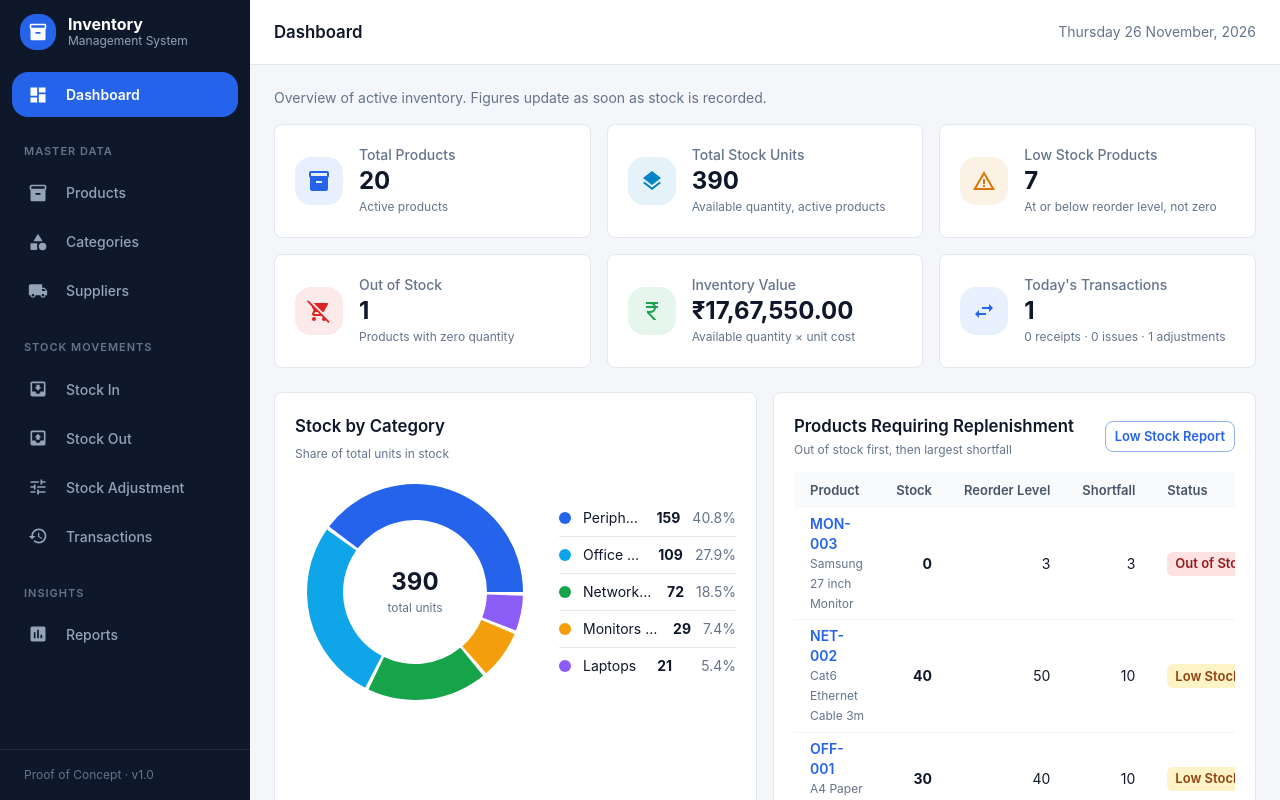
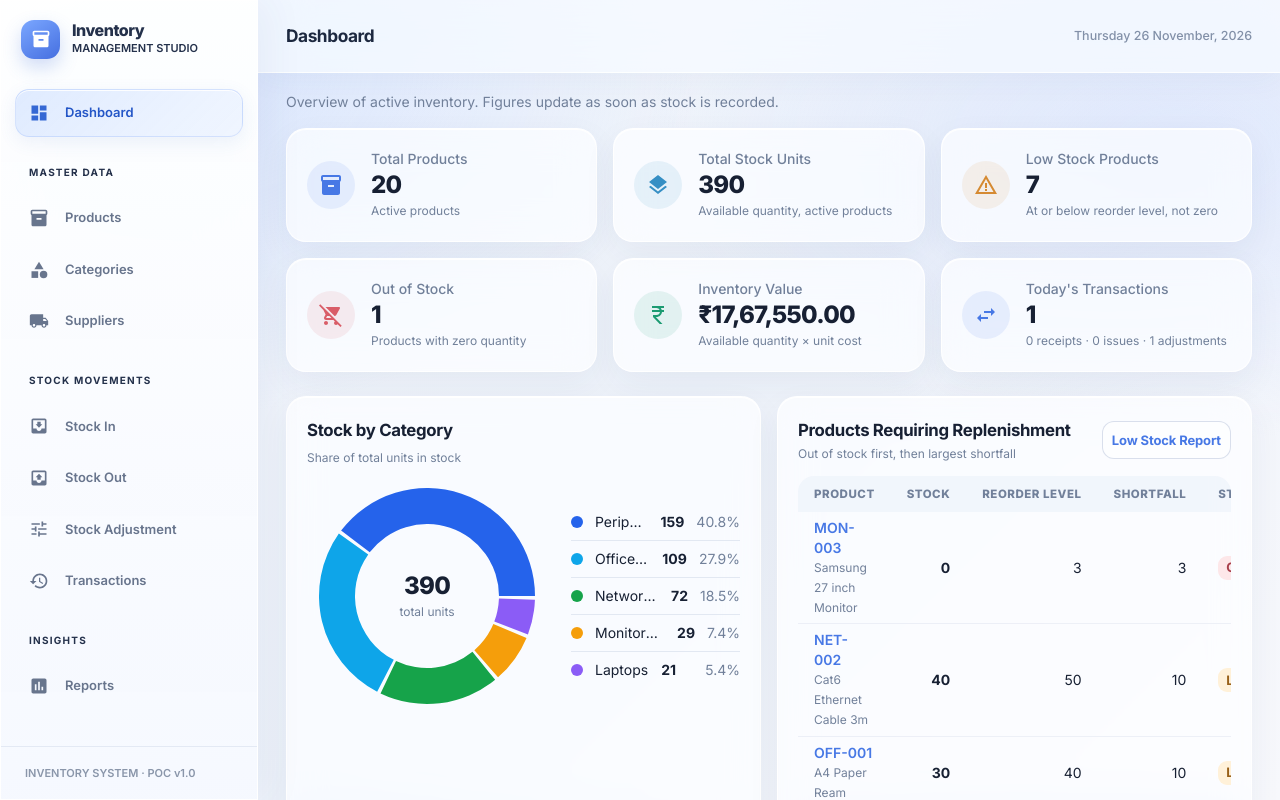
Before and after one commit to geetha-2005-art/Inventory_system_geetha, a React (Vite) app: page / in a window 1280 px wide. Shown: the top 800 px of the page. Built offline with nearby package versions, Linux system fonts and the light colour scheme.

Commit message:
Refresh UI with Apple-inspired liquid glass styling

```diff
--- a/src/index.css
+++ b/src/index.css
@@ -1,3 +1,163 @@
+@import url('https://fonts.googleapis.com/css2?family=Inter:wght@400;500;600;700;800&display=swap');
+
+:root {
+  font-family: 'Inter', -apple-system, BlinkMacSystemFont, 'Segoe UI', sans-serif;
+  color: #172033;
+  background: #eef3fb;
+  font-synthesis: none;
+  text-rendering: optimizeLegibility;
+  -webkit-font-smoothing: antialiased;
+  -moz-osx-font-smoothing: grayscale;
+  font-optical-sizing: auto;
+}
+
+* { box-sizing: border-box; }
+html { min-width: 320px; min-height: 100%; background: #eef3fb; }
 body {
   margin: 0;
+  min-width: 320px;
+  min-height: 100vh;
+  background:
+    radial-gradient(ellipse at 12% 8%, rgba(180, 205, 255, .42), transparent 34%),
+    radial-gradient(ellipse at 92% 18%, rgba(209, 222, 255, .52), transparent 32%),
+    linear-gradient(135deg, #f4f7fd 0%, #edf2fa 52%, #f7f8fc 100%);
+  background-attachment: fixed;
 }
+button, input, textarea, select { font: inherit; }
+::selection { color: #163b91; background: rgba(111, 157, 255, .22); }
+#root { min-height: 100vh; }
+
+.app-shell { min-height: 100vh; }
+.app-main { position: relative; min-height: 100vh; }
+.app-main-content { width: 100%; padding-bottom: 40px; }
+.app-sidebar {
+  color: #24314b;
+  background: linear-gradient(180deg, rgba(255,255,255,.88), rgba(245,248,255,.78));
+}
+.app-sidebar .MuiTypography-root { color: inherit; }
+.app-sidebar .MuiTypography-root[variant="overline"] {
+  color: #8b97ad;
+  font-weight: 700;
+  letter-spacing: 1.25px;
+}
+.app-sidebar .MuiListItemButton-root {
+  color: #68758d;
+  min-height: 44px;
+  margin: 4px 14px;
+  padding: 9px 13px;
+  border: 1px solid transparent;
+  border-radius: 14px;
+  transition: background .2s ease, color .2s ease, transform .2s ease, box-shadow .2s ease;
+}
+.app-sidebar .MuiListItemButton-root:hover {
+  color: #243b69;
+  background: rgba(255,255,255,.74);
+  border-color: rgba(255,255,255,.9);
+  transform: translateX(2px);
+}
+.app-sidebar .MuiListItemButton-root.Mui-selected {
+  color: #2456c7;
+  background: linear-gradient(135deg, rgba(222,234,255,.96), rgba(239,245,255,.88));
+  border-color: rgba(125,164,245,.24);
+  box-shadow: 0 5px 18px rgba(66,111,202,.09), inset 0 1px 0 rgba(255,255,255,.9);
+}
+.app-sidebar .MuiListItemButton-root.Mui-selected .MuiListItemIcon-root { color: #3568d4; }
+.app-sidebar .MuiListItemIcon-root { color: inherit; min-width: 36px; }
+.app-sidebar .MuiListItemText-primary { font-size: 13px; font-weight: 600; }
+.app-sidebar .sidebar-brand-mark {
+  background: linear-gradient(145deg, #7ba7ff, #456fe0);
+  box-shadow: 0 8px 18px rgba(71,116,218,.25);
+}
+.app-sidebar .sidebar-footer {
+  border-top: 1px solid rgba(132,151,184,.16);
+  color: #8a96aa;
+}
+
+.app-header.MuiAppBar-root {
+  color: #1d2940;
+  background: rgba(249,251,255,.72);
+  border-bottom: 1px solid rgba(255,255,255,.82);
+  box-shadow: 0 8px 30px rgba(57,78,117,.045);
+  -webkit-backdrop-filter: saturate(180%) blur(24px);
+  backdrop-filter: saturate(180%) blur(24px);
+}
+.app-header .MuiToolbar-root { min-height: 72px; }
+.app-header .MuiTypography-h6 { font-size: 1.08rem; font-weight: 700; letter-spacing: -.025em; }
+.app-header .MuiTypography-body2 { color: #8290a8; font-size: .78rem; font-weight: 500; }
+
+.app-main .MuiPaper-root {
+  border: 1px solid rgba(255,255,255,.88);
+  border-radius: 20px;
+  background: rgba(255,255,255,.68);
+  box-shadow: 0 12px 34px rgba(39,58,96,.055), inset 0 1px 0 rgba(255,255,255,.92);
+  -webkit-backdrop-filter: blur(18px) saturate(150%);
+  backdrop-filter: blur(18px) saturate(150%);
+}
+.app-main .MuiButton-root {
+  min-height: 38px;
+  border-radius: 12px;
+  font-weight: 650;
+  letter-spacing: -.01em;
+  transition: transform .18s ease, box-shadow .18s ease, background .18s ease;
+}
+.app-main .MuiButton-contained {
+  color: #fff;
+  background: linear-gradient(135deg, #5d8df4, #3869d7);
+  box-shadow: 0 7px 16px rgba(61,108,218,.2);
+}
+.app-main .MuiButton-contained:hover {
+  background: linear-gradient(135deg, #4e80e9, #2f5fc9);
+  box-shadow: 0 9px 20px rgba(61,108,218,.26);
+  transform: translateY(-1px);
+}
+.app-main .MuiButton-outlined {
+  border-color: rgba(112,137,181,.26);
+  background: rgba(255,255,255,.56);
+}
+.app-main .MuiOutlinedInput-root {
+  border-radius: 12px;
+  background: rgba(255,255,255,.76);
+}
+.app-main .MuiOutlinedInput-notchedOutline { border-color: rgba(139,157,190,.28); }
+.app-main .MuiOutlinedInput-root:hover .MuiOutlinedInput-notchedOutline { border-color: rgba(91,132,213,.55); }
+.app-main .MuiOutlinedInput-root.Mui-focused .MuiOutlinedInput-notchedOutline {
+  border-color: #6d93e8;
+  border-width: 1.5px;
+  box-shadow: 0 0 0 3px rgba(109,147,232,.12);
+}
+.app-main .MuiTableContainer-root { border-radius: 16px; }
+.app-main .MuiTableHead-root .MuiTableCell-root {
+  color: #71809a;
+  background: rgba(239,244,252,.78);
+  font-size: .72rem;
+  font-weight: 750;
+  letter-spacing: .045em;
+  text-transform: uppercase;
+}
+.app-main .MuiTableCell-root { border-bottom-color: rgba(139,157,190,.13); }
+.app-main .MuiTableBody-root .MuiTableRow-root:hover { background: rgba(234,241,255,.48); }
+.app-main .MuiChip-root { border-radius: 9px; font-weight: 650; }
+.app-main .MuiTabs-indicator { height: 3px; border-radius: 3px; }
+.app-main .MuiDialog-paper {
+  border: 1px solid rgba(255,255,255,.92);
+  border-radius: 22px;
+  background: rgba(250,252,255,.92);
+  box-shadow: 0 24px 70px rgba(34,49,81,.2);
+  -webkit-backdrop-filter: blur(24px);
+  backdrop-filter: blur(24px);
+}
+.app-main .MuiAlert-root { border-radius: 14px; }
+.app-main .MuiIconButton-root { border-radius: 11px; }
+.app-main .MuiPaginationItem-root { border-radius: 10px; }
+
+@media (max-width: 899px) {
+  .app-main { padding-left: 16px; padding-right: 16px; }
+  .app-header .MuiToolbar-root { min-height: 64px; }
+}
+@media (max-width: 599px) {
+  .app-main .MuiPaper-root { border-radius: 16px; }
+  .app-main .MuiTableCell-root { padding: 10px 12px; }
+}
+@media (prefers-reduced-motion: reduce) {
+  *, *::before, *::after { scroll-behavior: auto !important; transition-duration: .01ms !important; }
+}
--- a/src/layout/Header.jsx
+++ b/src/layout/Header.jsx
@@ -12,25 +12,24 @@ const todayText = () =>
 export default function Header({ title, drawerWidth, onMenuClick }) {
   return (
     <AppBar
+      className="app-header"
       position="fixed"
       elevation={0}
       sx={{
         width: { md: `calc(100% - ${drawerWidth}px)` },
         ml: { md: `${drawerWidth}px` },
-        bgcolor: '#ffffff',
         color: 'text.primary',
         border: 'none',
-        borderBottom: '1px solid',
-        borderColor: 'divider',
+        borderBottom: '1px solid rgba(255,255,255,.82)',
         borderRadius: 0,
       }}
     >
-      <Toolbar>
+      <Toolbar sx={{ px: { xs: 2, md: 3.5 } }}>
         <IconButton
           edge="start"
           aria-label="open navigation"
           onClick={onMenuClick}
-          sx={{ mr: 2, display: { md: 'none' } }}
+          sx={{ mr: 2, display: { md: 'none' }, color: '#536b9c' }}
         >
           <MenuIcon />
         </IconButton>
--- a/src/layout/MainLayout.jsx
+++ b/src/layout/MainLayout.jsx
@@ -5,15 +5,18 @@ import Header from './Header';
 import Sidebar from './Sidebar';
 import { getPageTitle } from './navItems';
 
-const DRAWER_WIDTH = 250;
+const DRAWER_WIDTH = 258;
 
 const drawerPaperSx = {
   width: DRAWER_WIDTH,
   boxSizing: 'border-box',
-  backgroundColor: '#0f172a',
-  color: '#ffffff',
-  border: 'none',
+  background: 'rgba(247, 250, 255, 0.82)',
+  color: '#24314b',
+  border: '1px solid rgba(255,255,255,.9)',
   borderRadius: 0,
+  boxShadow: '10px 0 38px rgba(52, 76, 122, .055)',
+  backdropFilter: 'blur(26px) saturate(160%)',
+  WebkitBackdropFilter: 'blur(26px) saturate(160%)',
 };
 
 export default function MainLayout() {
@@ -23,7 +26,7 @@ export default function MainLayout() {
   const closeDrawer = () => setMobileOpen(false);
 
   return (
-    <Box sx={{ display: 'flex' }}>
+    <Box className="app-shell" sx={{ display: 'flex' }}>
       <Header
         title={getPageTitle(pathname)}
         drawerWidth={DRAWER_WIDTH}
@@ -31,7 +34,6 @@ export default function MainLayout() {
       />
 
       <Box component="nav" sx={{ width: { md: DRAWER_WIDTH }, flexShrink: { md: 0 } }}>
-        {/* Slide-out drawer for tablet / small screens */}
         <Drawer
           variant="temporary"
           open={mobileOpen}
@@ -45,7 +47,6 @@ export default function MainLayout() {
           <Sidebar onNavigate={closeDrawer} />
         </Drawer>
 
-        {/* Always-visible sidebar for desktop */}
         <Drawer
           variant="permanent"
           open
@@ -60,15 +61,16 @@ export default function MainLayout() {
 
       <Box
         component="main"
+        className="app-main"
         sx={{
           flexGrow: 1,
-          p: { xs: 2, md: 3 },
+          p: { xs: 2, md: 3.5 },
           minWidth: 0,
           width: { md: `calc(100% - ${DRAWER_WIDTH}px)` },
         }}
       >
-        <Toolbar /> {/* spacer so content starts below the fixed header */}
-        <Box sx={{ maxWidth: 1400, mx: 'auto' }}>
+        <Toolbar />
+        <Box className="app-main-content" sx={{ maxWidth: 1480, mx: 'auto' }}>
           <Outlet />
         </Box>
       </Box>
--- a/src/layout/Sidebar.jsx
+++ b/src/layout/Sidebar.jsx
@@ -3,7 +3,6 @@ import Inventory2Icon from '@mui/icons-material/Inventory2';
 import { Link, useLocation } from 'react-router-dom';
 import { NAV_ITEMS } from './navItems';
 
-// Menu sections shown in the sidebar (the order inside each section follows NAV_ITEMS)
 const GROUPS = [
   { title: '', paths: ['/'] },
   { title: 'Master Data', paths: ['/products', '/categories', '/suppliers'] },
@@ -15,15 +14,14 @@ export default function Sidebar({ onNavigate }) {
   const { pathname } = useLocation();
 
   return (
-    <Box sx={{ display: 'flex', flexDirection: 'column', height: '100%' }}>
-      {/* Brand */}
-      <Box sx={{ display: 'flex', alignItems: 'center', gap: 1.5, px: 2.5, minHeight: 64 }}>
+    <Box className="app-sidebar" sx={{ display: 'flex', flexDirection: 'column', height: '100%' }}>
+      <Box sx={{ display: 'flex', alignItems: 'center', gap: 1.5, px: 2.5, minHeight: 76 }}>
         <Box
+          className="sidebar-brand-mark"
           sx={{
-            width: 36,
-            height: 36,
-            borderRadius: 2,
-            bgcolor: 'primary.main',
+            width: 39,
+            height: 39,
+            borderRadius: '13px',
             color: '#fff',
             display: 'flex',
             alignItems: 'center',
@@ -33,14 +31,15 @@ export default function Sidebar({ onNavigate }) {
           <Inventory2Icon fontSize="small" />
         </Box>
         <Box>
-          <Typography sx={{ color: '#fff', fontWeight: 700, lineHeight: 1.2 }}>Inventory</Typography>
-          <Typography sx={{ color: '#94a3b8', fontSize: 12, lineHeight: 1.2 }}>
-            Management System
+          <Typography sx={{ color: '#24314b', fontWeight: 800, lineHeight: 1.2, letterSpacing: '-.03em' }}>
+            Inventory
+          </Typography>
+          <Typography sx={{ color: '#8491a8', fontSize: 11, lineHeight: 1.5, fontWeight: 600 }}>
+            MANAGEMENT STUDIO
           </Typography>
         </Box>
       </Box>
 
-      {/* Menu */}
       <Box sx={{ flexGrow: 1, overflowY: 'auto', pb: 2 }}>
         {GROUPS.map((group) => {
           const items = group.paths
@@ -54,13 +53,13 @@ export default function Sidebar({ onNavigate }) {
                   variant="overline"
                   sx={{
                     display: 'block',
-                    px: 3,
-                    pt: 2,
-                    pb: 0.5,
-                    color: '#64748b',
-                    fontSize: 11,
-                    fontWeight: 600,
-                    letterSpacing: 1,
+                    px: 3.5,
+                    pt: 2.3,
+                    pb: 0.6,
+                    color: '#8b97ad',
+                    fontSize: 10,
+                    fontWeight: 700,
+                    letterSpacing: 1.25,
                   }}
                 >
                   {group.title}
@@ -69,8 +68,6 @@ export default function Sidebar({ onNavigate }) {
               <List disablePadding sx={{ pt: group.title ? 0 : 1 }}>
                 {items.map((item) => {
                   const Icon = item.icon;
-                  // Dashboard matches only '/', others match their whole section
-                  // (so /products/5 still highlights "Products")
                   const selected =
                     item.path === '/' ? pathname === '/' : pathname.startsWith(item.path);
 
@@ -81,19 +78,6 @@ export default function Sidebar({ onNavigate }) {
                       to={item.path}
                       selected={selected}
                       onClick={onNavigate}
-                      sx={{
-                        mx: 1.5,
-                        mb: 0.5,
-                        py: 1,
-                        borderRadius: 2,
-                        color: '#94a3b8',
-                        '& .MuiListItemIcon-root': { color: 'inherit', minWidth: 38 },
-                        '& .MuiListItemText-primary': { fontSize: 14, fontWeight: 500 },
-                        '&:hover': { backgroundColor: 'rgba(255,255,255,0.07)', color: '#fff' },
-                        '&.Mui-selected': { backgroundColor: 'primary.main', color: '#fff' },
-                        '&.Mui-selected:hover': { backgroundColor: 'primary.dark' },
-                        '&.Mui-selected .MuiListItemText-primary': { fontWeight: 600 },
-                      }}
                     >
                       <ListItemIcon>
                         <Icon fontSize="small" />
@@ -108,9 +92,10 @@ export default function Sidebar({ onNavigate }) {
         })}
       </Box>
 
-      {/* Footer */}
-      <Box sx={{ px: 3, py: 2, borderTop: '1px solid rgba(255,255,255,0.08)' }}>
-        <Typography sx={{ color: '#64748b', fontSize: 12 }}>Proof of Concept · v1.0</Typography>
+      <Box className="sidebar-footer" sx={{ px: 3, py: 2.2 }}>
+        <Typography sx={{ color: '#8a96aa', fontSize: 11, fontWeight: 600 }}>
+          INVENTORY SYSTEM · POC v1.0
+        </Typography>
       </Box>
     </Box>
   );
--- a/src/theme.js
+++ b/src/theme.js
@@ -1,17 +1,16 @@
 import { createTheme } from '@mui/material/styles';
 
 const slate = {
-  50: '#f8fafc',
-  100: '#f1f5f9',
-  200: '#e2e8f0',
-  300: '#cbd5e1',
-  500: '#64748b',
-  600: '#475569',
-  700: '#334155',
-  900: '#0f172a',
+  50: '#f7f9fd',
+  100: '#eef2f8',
+  200: '#e2e8f2',
+  300: '#cbd5e4',
+  500: '#71809a',
+  600: '#53627b',
+  700: '#34435d',
+  900: '#172033',
 };
 
-// Soft chip colours: light background with dark text
 const softChip = (color, background, text) => ({
   props: { color, variant: 'filled' },
   style: { backgroundColor: background, color: text },
@@ -19,22 +18,22 @@ const softChip = (color, background, text) => ({
 
 const theme = createTheme({
   palette: {
-    primary: { main: '#2563eb', dark: '#1d4ed8', light: '#3b82f6' },
-    success: { main: '#16a34a' },
-    warning: { main: '#d97706' },
-    error: { main: '#dc2626' },
-    info: { main: '#0284c7' },
-    background: { default: '#f4f6fa', paper: '#ffffff' },
+    primary: { main: '#4778e5', dark: '#315fc8', light: '#82a6f5' },
+    success: { main: '#1c9b72' },
+    warning: { main: '#d58a32' },
+    error: { main: '#d95d68' },
+    info: { main: '#368fc4' },
+    background: { default: '#eef3fb', paper: 'rgba(255,255,255,.72)' },
     text: { primary: slate[900], secondary: slate[500] },
     divider: slate[200],
   },
-  shape: { borderRadius: 8 },
+  shape: { borderRadius: 14 },
   typography: {
-    fontFamily: "'Inter', 'Segoe UI', Roboto, 'Helvetica Neue', Arial, sans-serif",
-    h4: { fontWeight: 700 },
-    h5: { fontWeight: 700 },
-    h6: { fontWeight: 600, fontSize: '1.05rem' },
-    button: { textTransform: 'none', fontWeight: 600 },
+    fontFamily: "'Inter', -apple-system, BlinkMacSystemFont, 'Segoe UI', sans-serif",
+    h4: { fontWeight: 750, letterSpacing: '-.035em' },
+    h5: { fontWeight: 750, letterSpacing: '-.03em' },
+    h6: { fontWeight: 700, fontSize: '1.05rem', letterSpacing: '-.02em' },
+    button: { textTransform: 'none', fontWeight: 650 },
   },
   components: {
     MuiPaper: {
@@ -46,14 +45,14 @@ const theme = createTheme({
     MuiButton: {
       defaultProps: { disableElevation: true },
       styleOverrides: {
-        root: { borderRadius: 8, textTransform: 'none', fontWeight: 600 },
+        root: { borderRadius: 12, textTransform: 'none', fontWeight: 650 },
       },
     },
     MuiOutlinedInput: {
       styleOverrides: {
         root: {
-          backgroundColor: '#ffffff',
-          '& .MuiOutlinedInput-notchedOutline': { borderColor: slate[300] },
+          backgroundColor: 'rgba(255,255,255,.76)',
+          '& .MuiOutlinedInput-notchedOutline': { borderColor: 'rgba(139,157,190,.3)' },
           '&.Mui-disabled': { backgroundColor: slate[50] },
         },
       },
@@ -64,8 +63,8 @@ const theme = createTheme({
         head: {
           backgroundColor: slate[50],
           color: slate[600],
-          fontWeight: 600,
-          fontSize: '0.8125rem',
+          fontWeight: 700,
+          fontSize: '0.75rem',
           whiteSpace: 'nowrap',
           borderBottom: `1px solid ${slate[200]}`,
         },
@@ -74,34 +73,33 @@ const theme = createTheme({
     MuiTableRow: {
       styleOverrides: {
         root: {
-          '&.MuiTableRow-hover:hover': { backgroundColor: slate[50] },
+          '&.MuiTableRow-hover:hover': { backgroundColor: 'rgba(234,241,255,.55)' },
           '&:last-child td, &:last-child th': { borderBottom: 0 },
         },
       },
     },
     MuiChip: {
-      styleOverrides: { root: { fontWeight: 600, borderRadius: 6 } },
+      styleOverrides: { root: { fontWeight: 650, borderRadius: 9 } },
       variants: [
-        softChip('success', '#dcfce7', '#166534'),
-        softChip('warning', '#fef3c7', '#92400e'),
-        softChip('error', '#fee2e2', '#991b1b'),
-        softChip('info', '#e0f2fe', '#075985'),
+        softChip('success', '#def5eb', '#167453'),
+        softChip('warning', '#fff1d9', '#986018'),
+        softChip('error', '#fde7e9', '#a83f4b'),
+        softChip('info', '#e2f2fb', '#216b96'),
         softChip('default', slate[100], slate[700]),
       ],
     },
     MuiAlert: {
-      styleOverrides: { root: { border: 'none', borderRadius: 10 } },
+      styleOverrides: { root: { border: 'none', borderRadius: 14 } },
     },
     MuiDialog: {
-      styleOverrides: { paper: { borderRadius: 12 } },
+      styleOverrides: { paper: { borderRadius: 20 } },
     },
     MuiDialogTitle: {
-      styleOverrides: { root: { fontWeight: 600 } },
+      styleOverrides: { root: { fontWeight: 700 } },
     },
     MuiTab: {
-      styleOverrides: { root: { textTransform: 'none', fontWeight: 600, minHeight: 48 } },
+      styleOverrides: { root: { textTransform: 'none', fontWeight: 650, minHeight: 48 } },
     },
-    // Small grey text under a value, e.g. product name under its code
     MuiTypography: {
       variants: [
         { props: { variant: 'caption' }, style: { display: 'block', color: slate[500] } },
```
